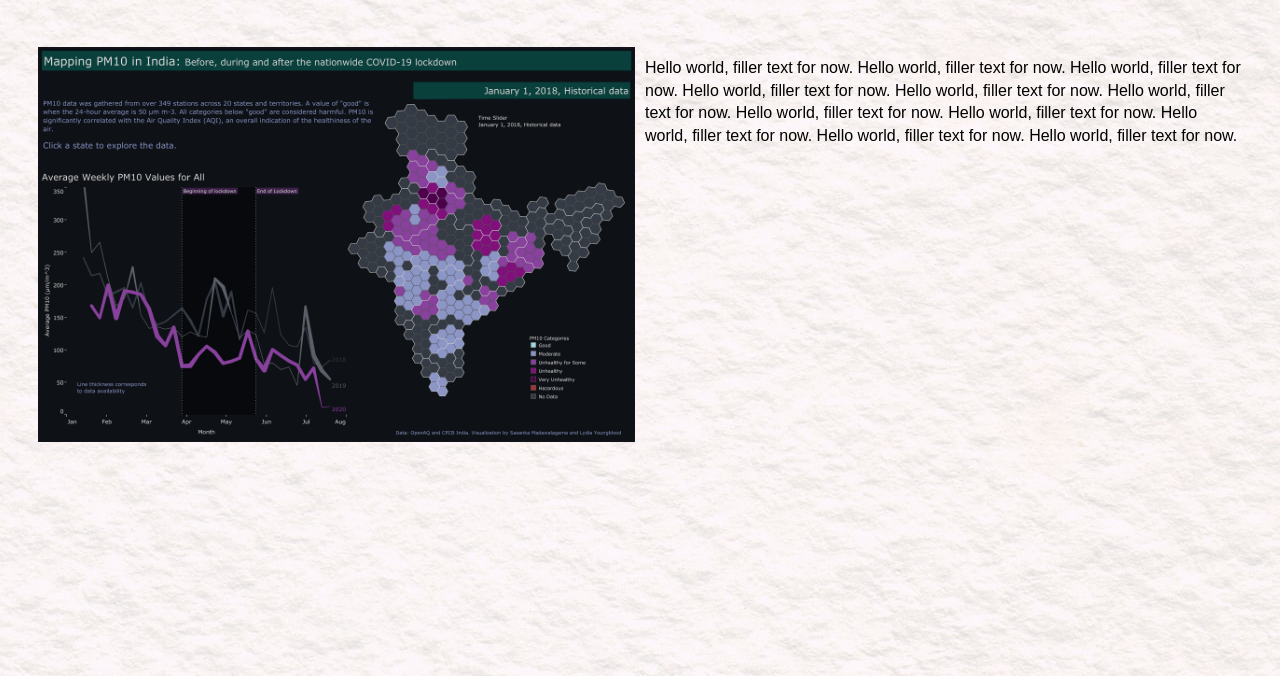
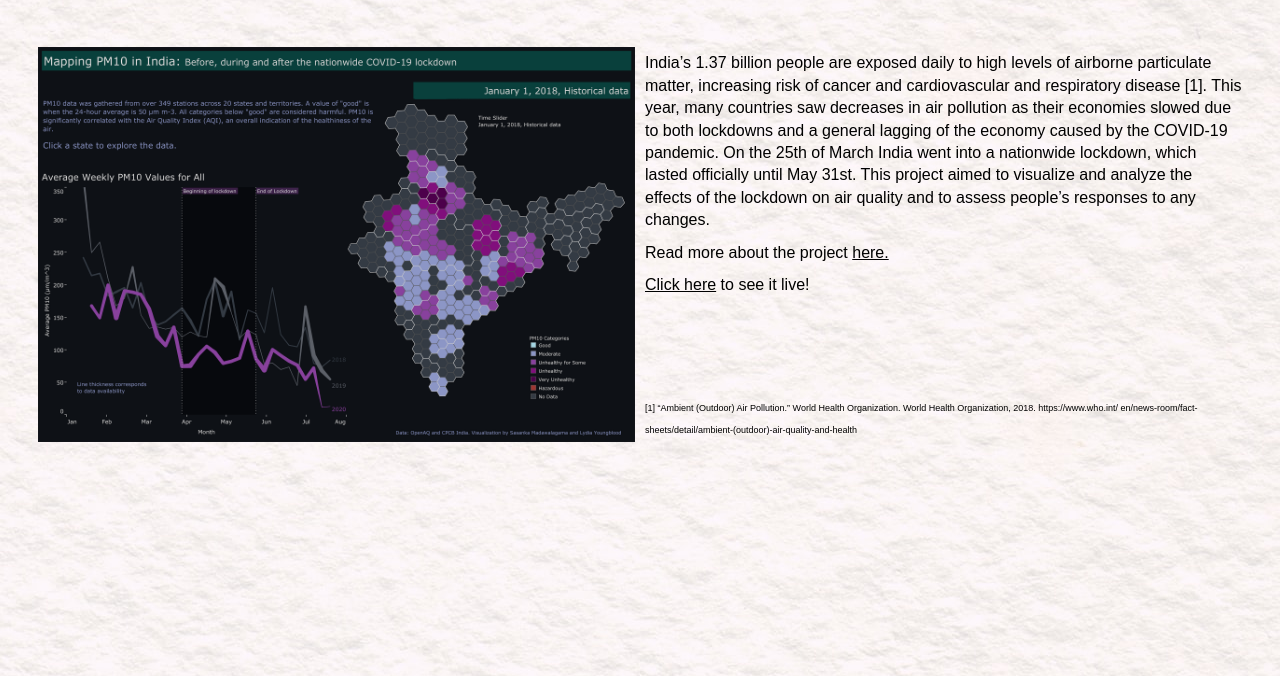
Before and after one commit to lyoungblood14/lyoungblood14.github.io, a plain HTML site: page ClearlyNow.html in a window 1280 px wide. Shown: the part 201-877 px from the top of the page. Drawn offline with nearby package versions, Linux system fonts and the light colour scheme; a web font is replaced by a local one.

Commit message:
updatepm10

```diff
--- a/ClearlyNow.html
+++ b/ClearlyNow.html
@@ -47,8 +47,19 @@
   <main>
     <div class="specialimg"><img src="images/canyouseeclearly.png" alt=""></div>
     <div class="imgtext">
-      Hello world, filler text for now. Hello world, filler text for now. Hello world, filler text for now. Hello world, filler text for now. Hello world, filler text for now. Hello world, filler text for now. Hello world, filler text for now. Hello world, filler text for now. Hello world, filler text for now. Hello world, filler text for now. Hello world, filler text for now.
+
+    <p>India’s 1.37 billion people are exposed daily to high levels of airborne particulate matter, increasing risk of cancer and cardiovascular and respiratory disease [1]. This year, many countries saw decreases in air pollution as their economies slowed due to both lockdowns and a general lagging of the economy caused by the COVID-19 pandemic. On the 25th of March India went into a nationwide lockdown, which lasted officially until May 31st. This project aimed to visualize and analyze the effects of the lockdown on air quality and to assess people’s responses to any changes.
+    </p>
+
+    <p>Read more about the project <a href="https://cartographymaster.eu/studentwork/mp-group7/" target="_blank">here.</a></p>
+
+    <p><a href="https://storymaps.arcgis.com/stories/55ba688bdcb840dfae11bbe30ffb1870" target="_blank">Click here</a> to see it live!</p>
+
+    <div class="citation">
+      [1] “Ambient (Outdoor) Air Pollution.” World Health Organization. World Health Organization, 2018. https://www.who.int/ en/news-room/fact-sheets/detail/ambient-(outdoor)-air-quality-and-health
     </div>
+  </div>
+
 
 
   </main>
--- a/style.css
+++ b/style.css
@@ -155,6 +155,10 @@ section {
     background-color: inherit;
 }
 
+p {
+margin-top: 5px;
+margin-bottom: 5px;
+}
 
 /*maps*/
 #map {
@@ -273,10 +277,20 @@ img {
 
 .imgtext {
   display: flex;
+  flex-direction: column;
   margin-left: 10px;
-  padding-top: 10px;
+  position: relative;
   margin-right: 0;
   width: 50%;
+
+}
+
+.citation {
+  font-size: 9px;
+  justify-content: end;
+  position: absolute;
+  bottom: 0;
+
 }
 
 figcaption {
@@ -301,9 +315,9 @@ a {
     color: #000000;
 }
 
-/*a:visited {
+a:visited {
     color: #2d0463;
-}*/
+}
 
 a:hover {
     color: #ff6666;
```
